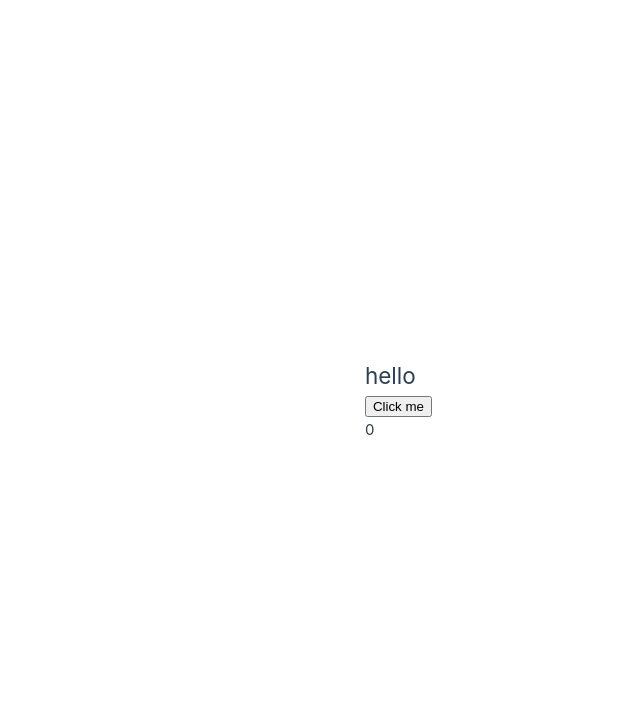
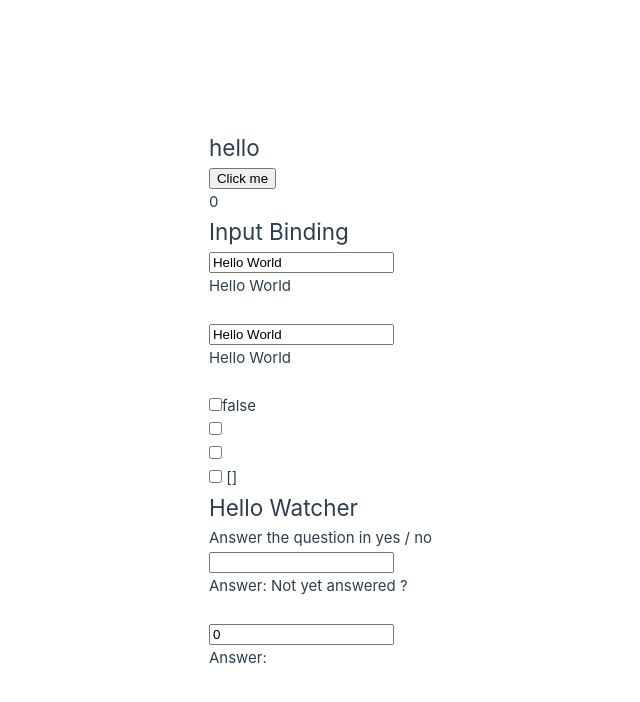
Before and after one commit to we-atul-s001/vue-training-course, a Vue app: page / in a window 1280 px wide. Shown: the top 702 px of the page, without its empty margins (208-848 px from the left). Built offline with nearby package versions, Linux system fonts and the light colour scheme.

Commit message:
Event Handling done
Input Binding


Watcher Done


Watcher Completed


Watcher source types


Props


Props validation

```diff
--- a/src/App.vue
+++ b/src/App.vue
@@ -2,4 +2,18 @@
   <div>
     <counter-composition></counter-composition>
   </div>
+
+  <br>
+
+  <div>
+    <input-binding></input-binding>
+  </div>
+<br>
+  <div>
+    <watcher></watcher>
+  </div>
+  <br>
+  <div>
+    <props title="Atul Props" />
+  </div>
 </template>
--- a/src/components/CounterComposition.vue
+++ b/src/components/CounterComposition.vue
@@ -1,13 +1,19 @@
 <template>
-    <div><h2>hello</h2></div>
-    <button v-on:click="$event => count++">Click me</button>
+    <div><h2 :class="classList">hello</h2></div>
+    <button v-on:click="increaseCounter('atul', $event)">Click me</button>
     <p>{{ count }}</p>
 </template>
 
 
 <script setup>
-import { ref } from "vue";
+import {computed, ref} from "vue";
 
 
 const count = ref(0);
+const increaseCounter = (name, event) =>
+{
+  count.value++;
+  console.log(name);
+  console.log(event.target.tagName);
+}
 </script>
--- /dev/null
+++ b/src/components/InputBinding.vue
@@ -0,0 +1,41 @@
+<template>
+
+  <div>
+    <h2>Input Binding</h2>
+   <input type="text" :value="text" @input="(event) => (text = event.target.value)"/>
+    <br>
+    <p>{{ text }}</p>
+    <br>
+
+    <input type="text" v-model="NewTest" />
+    <br>
+    <p>{{ NewTest }}</p>
+    <br>
+
+    <input type="checkbox" v-model="checked">{{ checked }}
+    <br>
+
+    <input type="checkbox" v-model="checkedName" value="Atul">
+    <br>
+
+    <input type="checkbox" v-model="checkedName" value="pratap">
+    <br>
+
+    <input type="checkbox" v-model="checkedName" value="singh">
+    {{ checkedName }}
+  </div>
+
+</template>
+
+<script setup>
+
+import {ref} from "vue";
+
+const text = ref('Hello World');
+
+const NewTest = ref('Hello World');
+
+const checked = ref(false);
+
+const checkedName = ref([]);
+</script>
--- /dev/null
+++ b/src/components/Props.vue
@@ -0,0 +1,28 @@
+<template>
+<h2 v-for="post in posts"  :post="post" :key="post.id" @edit-post="updatePost"></h2>
+</template>
+
+<script setup>
+
+import {ref} from "vue";
+
+defineProps(['title']);
+
+const posts = ref([
+  { id: 1, title: 'Post 1' },
+  { id: 2, title: 'Post 2' },
+  { id: 3, title: 'Post 3' },
+]);
+
+const updatePost =(postId) =>
+{
+  posts.value = posts.value.map((posts) => {
+    if(post.id === postId)
+    {
+      return {...post, title: 'Updated Post'}
+    }
+    return post;
+});
+}
+
+</script>
--- /dev/null
+++ b/src/components/Watcher.vue
@@ -0,0 +1,53 @@
+<template>
+
+  <div>
+    <h2>Hello Watcher</h2>
+
+    <p>Answer the question in yes / no</p>
+
+    <input type="text" v-model="question" />
+    <p>Answer: {{answer}}</p>
+
+    <br>
+    <input type="text" v-model="obj.count" />
+    <p>Answer: {{newValue}}</p>
+  </div>
+</template>
+<script setup>
+
+import {reactive, ref, watch} from "vue";
+
+const question = ref('');
+
+const answer = ref('Not yet answered ?');
+
+const result = ref('')
+
+watch(question, async (newQuestion ,oldQuestion) => {
+
+  if(newQuestion.indexOf('?') > -1)
+  {
+    answer.value = "Thinking...";
+    result.value = '';
+
+    try {
+      const res = await fetch('https://yesno.wtf/api');
+      const resJson = await res.json();
+      result.value = resJson;
+      answer.value = resJson.answer;
+    }
+    catch (e) {
+      answer.value = 'Error occurred';
+    }
+  }
+});
+
+const obj = reactive({count: 0});
+watch( () => obj.count,
+    (newValue) =>
+    {
+      console.log(newValue);
+    }
+
+);
+</script>
--- a/src/main.js
+++ b/src/main.js
@@ -4,12 +4,18 @@ import { createApp } from 'vue'
 import App from './App.vue'
 
 import CounterComposition from './components/CounterComposition.vue'
+import InputBinding from "./components/InputBinding.vue";
+import Watcher from "./components/Watcher.vue";
+import Props from "./components/Props.vue";
 
 
 const app = createApp(App);
 
 
 app.component('CounterComposition', CounterComposition);
+app.component('InputBinding', InputBinding);
+app.component('Watcher', Watcher);
+app.component('Props', Props)
 
 
 app.mount('#app');
```
